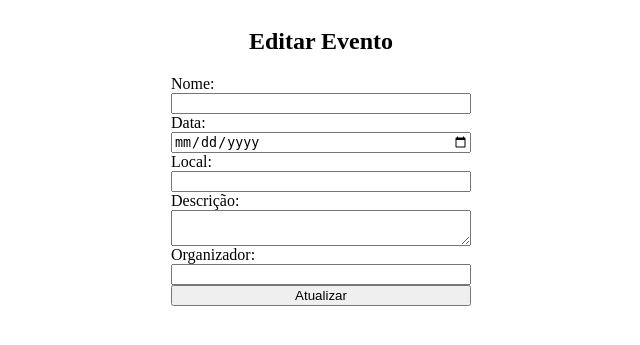
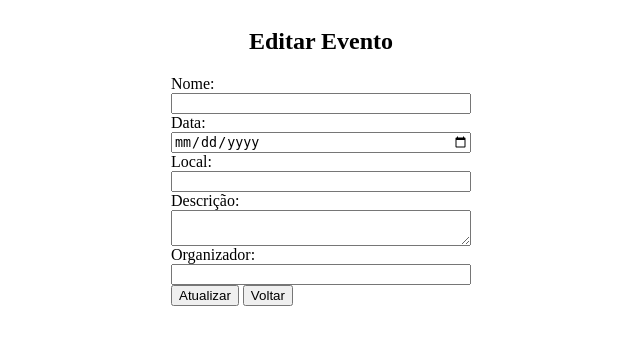
Before and after one commit to CeciiXP/atividade1-flask-crud-cecilia-laura, a Flask app: template templates/editar.html in a window 1280 px wide. Shown: the top 345 px of the page, without its empty margins (319-959 px from the left). Run offline with Flask 3, Linux system fonts and the light colour scheme; the template is opened without the code that fills it, so the values that code supplies are empty.

Commit message:
edit errors

```diff
--- a/templates/editar.html
+++ b/templates/editar.html
@@ -1,6 +1,9 @@
 <!DOCTYPE html>
 <html>
 <head>
+    <link rel="preconnect" href="https://fonts.googleapis.com">
+    <link rel="preconnect" href="https://fonts.gstatic.com" crossorigin>
+    <link href="https://fonts.googleapis.com/css2?family=IBM+Plex+Serif:ital,wght@0,100;0,200;0,300;0,400;0,500;0,600;0,700;1,100;1,200;1,300;1,400;1,500;1,600;1,700&display=swap" rel="stylesheet">
     <link rel="stylesheet" type="text/css" href="home.css">
     <title>Editar</title>
 </head>
@@ -16,8 +19,10 @@
     Descrição: <textarea name="descricao">{{ evento.descricao }}</textarea>
 
     Organizador: <input type="text" name="organizador" value="{{ evento.organizador }}">
-
-    <button type="submit">Atualizar</button>
+    <div class="buttons">
+        <button type="submit">Atualizar</button>
+        <button onclick="window.location.href='/index'">Voltar</button>
+    </div>
 </form>
 </body>
 </html>
```
